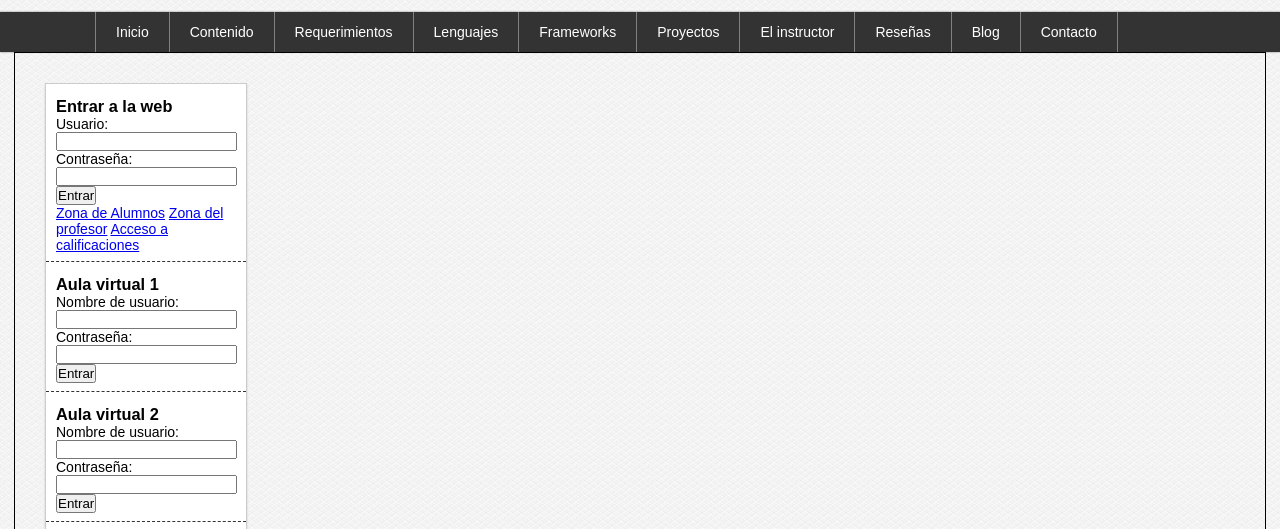
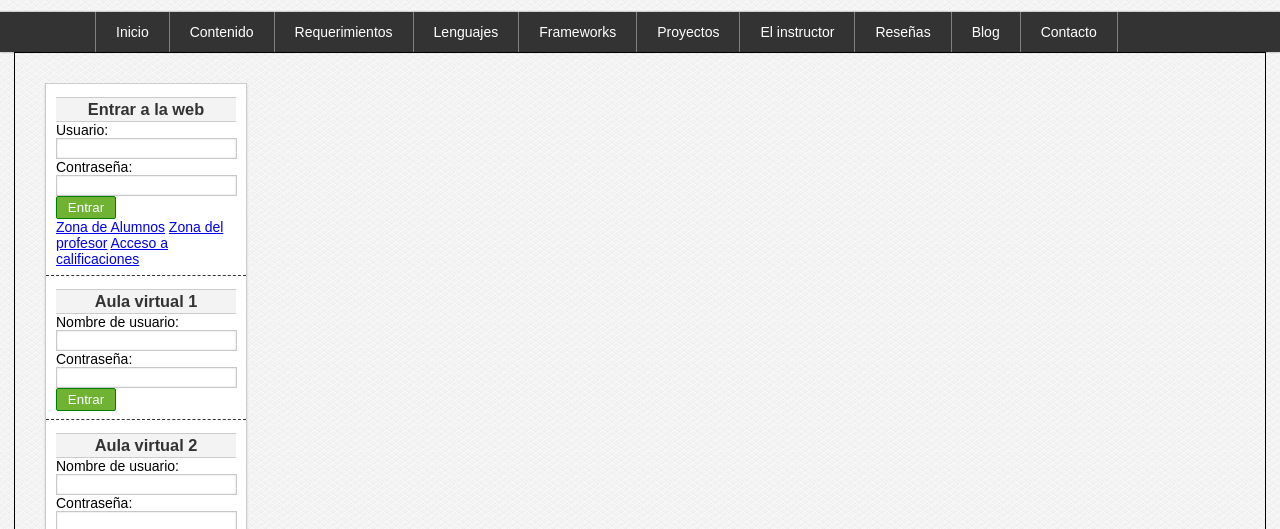
Before and after one commit to juanmatorres-dev/Master-en-CSS-Responsive-SASS-Flexbox-Grid-y-Bootstrap-Udemy, a plain HTML site: page maquetacion-1/index.html in a window 1280 px wide. Shown: the part 238-767 px from the top of the page. Drawn offline with Linux system fonts and the light colour scheme.

Commit message:
Realizando el proyecto ...
- 66. Estilos de los formularios

```diff
--- a/maquetacion-1/css/styles.css
+++ b/maquetacion-1/css/styles.css
@@ -21,6 +21,62 @@
 body {
     background-image: url(../img/paven.png);
 }
+
+/* FORMULARIOS */
+
+    /* CAMPOS */
+input[type="text"],
+input[type="email"],
+input[type="password"],
+select {
+    border: 1px solid #c9c9c9;
+    box-shadow: 0px 0px 2px #ccc inset;
+    background: white;
+    padding: 1px;
+    padding-top: 2px;
+    padding-bottom: 2px;
+    color: gray;
+    transition: all 300ms;
+}
+
+input[type="text"]:focus,
+input[type="email"]:focus,
+input[type="password"]:focus,
+select:focus {
+    border: 1px solid #70b231;
+    color: black;
+}
+
+    /* BOTONES */
+input[type="button"],
+input[type="submit"],
+input[type="reset"],
+button {
+    display: block;
+    border-radius: 2px;
+    border: 1px solid green;
+    width: 60px;
+    padding: 3px;
+    color: white;
+    background-color: #70b231;
+    cursor: pointer;
+}
+
+input[type="button"]:hover,
+input[type="submit"]:hover,
+input[type="reset"]:hover,
+button:hover {
+    box-shadow: 0px 0px 2px gray;
+}
+
+input[type="button"]:active,
+input[type="submit"]:active,
+input[type="reset"]:active,
+button:active {
+    box-shadow: 0px 0px 3px gray inset;
+    text-shadow: 0px 0px 1px #ccc;
+}
+
 
 /* CABECERA */
 
@@ -195,3 +251,17 @@ body {
 #aside .widget:last-child {
     margin-bottom: 20px;
 }
+
+
+#aside h3 {  /* Encabezado */
+    display: block;
+    width: 100%;
+    color: #333333;
+    text-align: center;
+    padding-top: 2px;
+    padding-bottom: 2px;
+    background-color: #f2f3f2;
+    border: 1px solid #ccc;
+    border-left: none;
+    border-right: none;
+}
```
